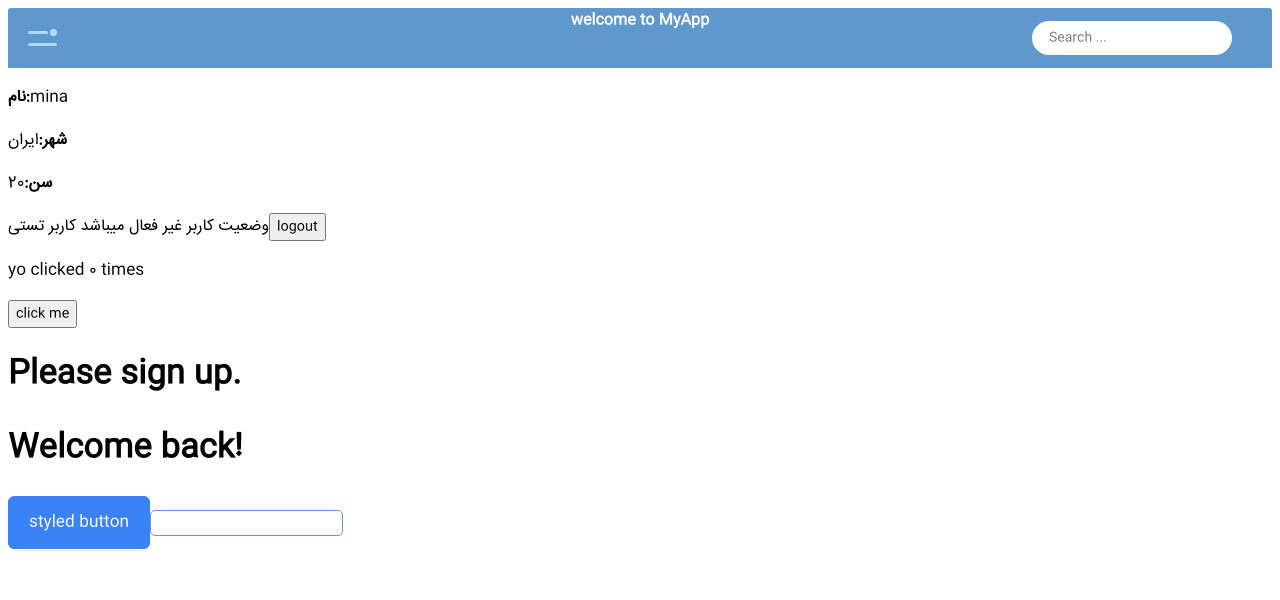
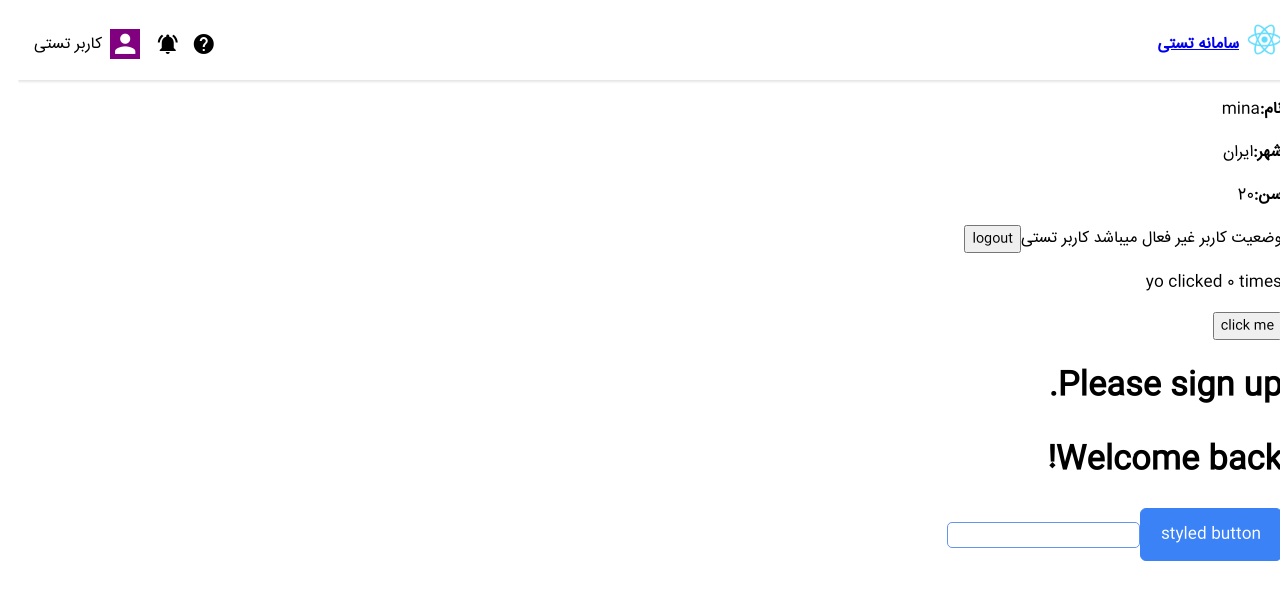
Before and after one commit to minashadkam/react-learning, a React (Create React App) app: page / in a window 1280 px wide. Shown: the top 600 px of the page. Built offline with nearby package versions, Linux system fonts and the light colour scheme.

Commit message:
change header component

```diff
--- a/package.json
+++ b/package.json
@@ -4,10 +4,10 @@
   "private": true,
   "dependencies": {
     "cra-template": "1.2.0",
-    "font-awesome": "^4.7.0",
     "prop-types": "^15.8.1",
     "react": "^18.2.0",
     "react-dom": "^18.2.0",
+    "react-router-dom": "^6.22.1",
     "react-scripts": "5.0.1",
     "styled-components": "^6.1.8",
     "web-vitals": "^3.5.2"
--- a/src/App.js
+++ b/src/App.js
@@ -5,12 +5,21 @@ import React from "react";
 import {Content} from "./components/content/content";
 import {Header} from "./components/header/Header";
 import {Footer} from "./components/footer/footer";
+import {Action} from "./models/action";
+import logo from './assets/img/logo.png';
 
 function App() {
+
+    const actions=  [
+        new Action( 'icon' ,null, 'help' ,  null,null,null,'راهنما' ),
+        new Action( 'icon' ,null, 'notifications_active ',null,null,null,'هشدار ها' ),
+        new Action( 'avatar' ,null, 'person' ),
+        new Action( 'text' , 'کاربر تستی'  ,null,null,(event) => alert('username clicked') )
+    ]
     return (
         <div className="notificationsFrame">
             <div className="panel">
-                <Header  title="MyApp"  clickHandler={()=>alert('click on header')}/>
+                <Header  actions={actions} appTitle="سامانه تستی "  logoSrc={logo}/>
                 <Content>
                     <h1>1</h1>
                     <h1>2</h1>
--- a/src/components/header/Header.js
+++ b/src/components/header/Header.js
@@ -1,21 +1,73 @@
-import './header.css'
+import './header.scss'
+import {Link} from "react-router-dom";
+import PropTypes from "prop-types";
+import {Action} from "../../models/action";
+import {Avatar} from "../avatar/avatar";
+
 
 export const Header = (props) => {
+    let {positionFixed, hasToggleMenu, menuIsOpen, logoSrc, appTitle, actions , toggleMenuHandler} = props;
+
+    const toggleMenu = () => {
+            menuIsOpen = !menuIsOpen;
+            toggleMenuHandler(menuIsOpen);
+    }
+
     return (
-        <div className="header"  onClick={props.clickHandler}>
-            <div className="menuIcon">
-                <div className="dashTop"></div>
-                <div className="dashBottom"></div>
-                <div className="circle"></div>
+        <div className="header" style={{position: positionFixed ? 'fixed' : 'unset'}}>
+            {
+                hasToggleMenu &&
+                <i className="material-icons" onClick={toggleMenu}>{menuIsOpen ? 'clear' : 'menu'}</i>
+            }
+            {
+                logoSrc && <Link to="/"><img className="logo" src={logoSrc} alt="logo"/></Link>
+            }
+            {
+                appTitle && <Link to="/"><h4>{appTitle}</h4></Link>
+            }
+
+            <div className="left-bar">
+                {
+                    actions?.map((item , index) => {
+                        const className = "material-icons".concat(item.styleClasses || '');
+                        let itemElm = null;
+                        if (item.type === 'icon') {
+                            itemElm = <i key={index} className={className} onClick={(event) => {
+                                item?.command && item?.command(event)
+                            }}>{item.icon}</i>
+                        } else if (item.type === 'text') {
+                            itemElm = <span key={index} onClick={(event) => {
+                                item?.command && item?.command(event)
+                            }}>{item.label}</span>
+                        } else if (item.type === 'avatar') {
+                            itemElm = <Avatar key={index} type={item.image ? 'img' : item.icon ? 'icon' : 'label'}
+                                              value={item.image || item.icon || item.label || ''}
+                                              styleClasses={item.styleClasses || ''}
+                                              onClick={(event) => {
+                                                  item?.command && item?.command(event)
+                                              }}/>
+                        }
+                        return itemElm;
+                    })
+                }
             </div>
 
-            <span className="title">welcome to {props.title}</span>
+        </div>
 
-            <input
-                type="text"
-                className="searchInput"
-                placeholder="Search ..."/>
-            <div className="fa fa-search searchIcon"></div>
-        </div>
+
     )
 }
+
+Header.propTypes = {
+     positionFixed: PropTypes.bool,
+     hasToggleMenu: PropTypes.bool,
+     actions: PropTypes.arrayOf(Action),
+     menuIsOpen: PropTypes.bool,
+     appTitle: PropTypes.string,
+     logoSrc: PropTypes.string,
+}
+Header.defaultProps = {
+    positionFixed:  false,
+    hasToggleMenu:  false,
+    menuIsOpen:  false,
+}
--- a/src/components/header/header.css
+++ /dev/null
@@ -1,109 +0,0 @@
-
-/*header.css*/
-
-.header {
-   position: relative;
-}
-.show-menu {
-    transform: translate3d(150px, 0, 0);
-}
- .searchInput {
-    border: 10px solid red;
-    box-sizing: border-box;
-    position: absolute;
-    top: 13px;
-    right: 55px;
-    width: 200px;
-    height: 34px;
-    border-radius: 17px;
-    border: none;
-    background: #fff;
-    padding: 0 17px;
-    font-size: 13px;
-    color: #666;
-    transition: all 0.3s ease-in-out;
-    transform: translateX(15px);
-}
- .searchInput:focus {
-    outline: none;
-}
- .searchInput.active {
-    -webkit-transform: translateX(0);
-    transform: translateX(0);
-    opacity: 1;
-    pointer-events: all;
-}
- .header {
-    position: relative;
-    height: 60px;
-    background: #5f98cd;
-    padding-top: 0;
-}
- .header .menuIcon {
-    position: absolute;
-    width: 29px;
-    height: 15px;
-    top: 23px;
-    left: 20px;
-    cursor: pointer;
-}
- .header .menuIcon:hover .dashTop,   .header .menuIcon:hover .dashBottom,   .header .menuIcon:hover .circle {
-    background: #fff;
-}
- .header .menuIcon .dashTop {
-    position: absolute;
-    width: 20px;
-    height: 3px;
-    top: 0;
-    left: 0;
-    background: #b2daff;
-    border-radius: 3px;
-    -webkit-transition: all 0.2s ease-in-out;
-    transition: all 0.2s ease-in-out;
-}
- .header .menuIcon .dashBottom {
-    position: absolute;
-    width: 20px;
-    height: 3px;
-    top: 0;
-    left: 0;
-    background: #b2daff;
-    border-radius: 3px;
-    -webkit-transition: all 0.2s ease-in-out;
-    transition: all 0.2s ease-in-out;
-    width: 29px;
-    top: auto;
-    bottom: 0;
-}
- .header .menuIcon .circle {
-    position: absolute;
-    height: 7px;
-    width: 7px;
-    border-radius: 4px;
-    top: -2px;
-    right: 0;
-    background: #b2daff;
-    -webkit-transition: all 0.2s ease-in-out;
-    transition: all 0.2s ease-in-out;
-}
- .header .title {
-    display: block;
-    text-align: center;
-    color: #fff;
-    font-weight: 600;
-    font-size: 15px;
-}
- .header .searchIcon {
-    position: absolute;
-    z-index: 3;
-    font-size: 21px;
-    color: #fff;
-    top: 18px;
-    right: 20px;
-    -webkit-transition: all 0.3s ease;
-    transition: all 0.3s ease;
-    cursor: pointer;
-}
- .header .searchIcon:hover {
-    color: #fff;
-}
--- /dev/null
+++ b/src/components/header/header.scss
@@ -0,0 +1,32 @@
+.header {
+   display: flex;
+   align-items: center;
+   background-color:#ffffff;
+   height: 72px;
+   box-shadow: 0 2px 2px #e7e6e6;
+   width: 100%;
+
+   > * {
+      margin-left: 0.5em;
+      cursor: pointer;
+   }
+
+   .logo {
+      cursor: pointer;
+      max-width: 35px;
+      height: auto;
+   }
+
+   .left-bar {
+      display: flex;
+      justify-content: flex-end;
+      align-items: center;
+      flex-grow: 1;
+      margin-right: 0.5em;
+
+      > * {
+         margin-left: 0.5em;
+         cursor: pointer;
+      }
+   }
+}
--- a/src/index.js
+++ b/src/index.js
@@ -3,12 +3,15 @@ import ReactDOM from 'react-dom/client';
 import './index.scss';
 import reportWebVitals from './reportWebVitals';
 import App from "./App";
+import {BrowserRouter} from "react-router-dom";
 
 const rootElement = document.getElementById("root");
 const root = ReactDOM.createRoot(rootElement);
 root.render(
     <React.StrictMode>
-        <App />
+        <BrowserRouter>
+            <App />
+        </BrowserRouter>,
     </React.StrictMode>
 );
 reportWebVitals();
--- a/src/index.scss
+++ b/src/index.scss
@@ -55,6 +55,11 @@ $material-icon-font-path-tff: './assets/fonts/icons/MaterialIcons-Regular.ttf';
   font-feature-settings: "liga";
 }
 
+
+body{
+  direction: rtl;
+}
+
 * {
   font-family: $iran-sans, sans-serif;
   box-sizing: border-box;
--- /dev/null
+++ b/src/models/action.js
@@ -0,0 +1,34 @@
+export class Action {
+
+    constructor(type,
+                label,
+                icon=null,
+                image=null,
+                command=null,
+                index=null,
+                tooltip=null,
+                loading=null,
+                iconClass=null,
+                position=null,
+                status=null,
+                disabled=null,
+                buttonType=null,
+                styleClasses=null,
+                ) {
+        this.type = type;
+        this.label = label;
+        this.icon = icon;
+        this.image = image;
+        this.index = index;
+        this.tooltip = tooltip;
+        this.loading = loading;
+        this.iconClass = iconClass;
+        this.position = position;
+        this.status = status;
+        this.disabled = disabled;
+        this.buttonType = buttonType;
+        this.styleClasses = styleClasses;
+        this.command = command;
+    }
+
+}
```
Also changed, not shown: 1 other file (tests, documents, lock files or other folders).
